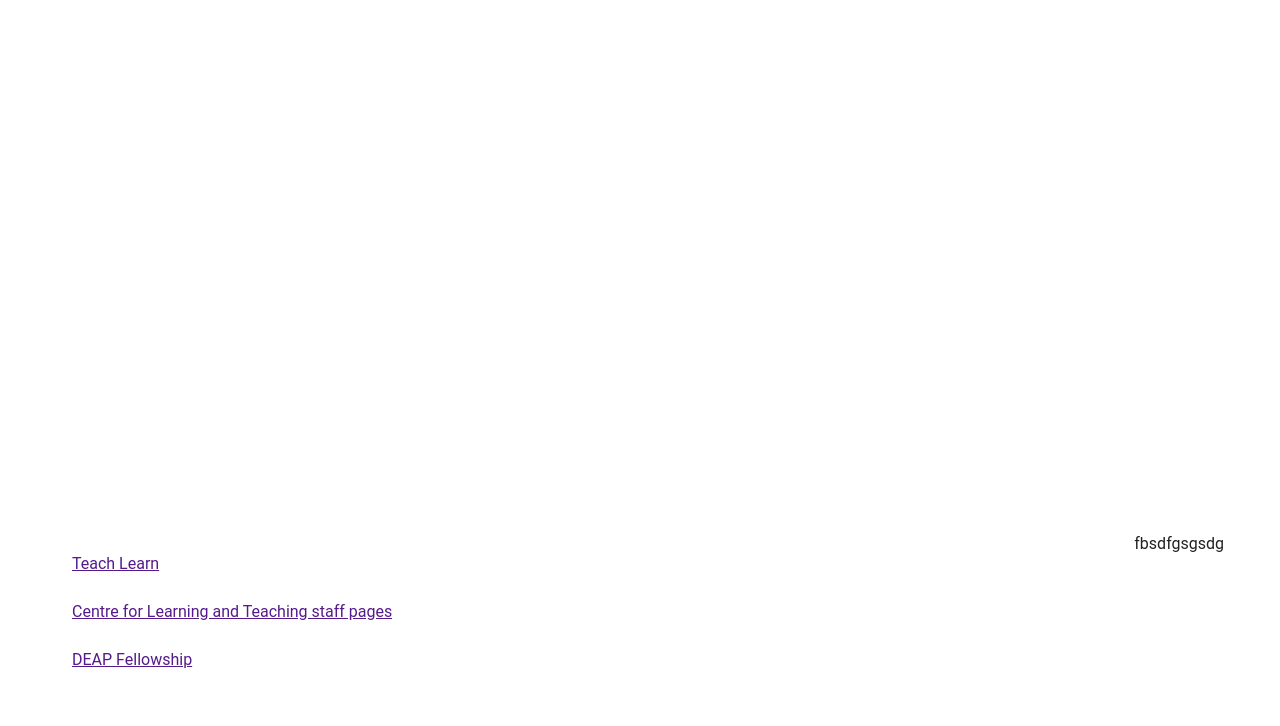
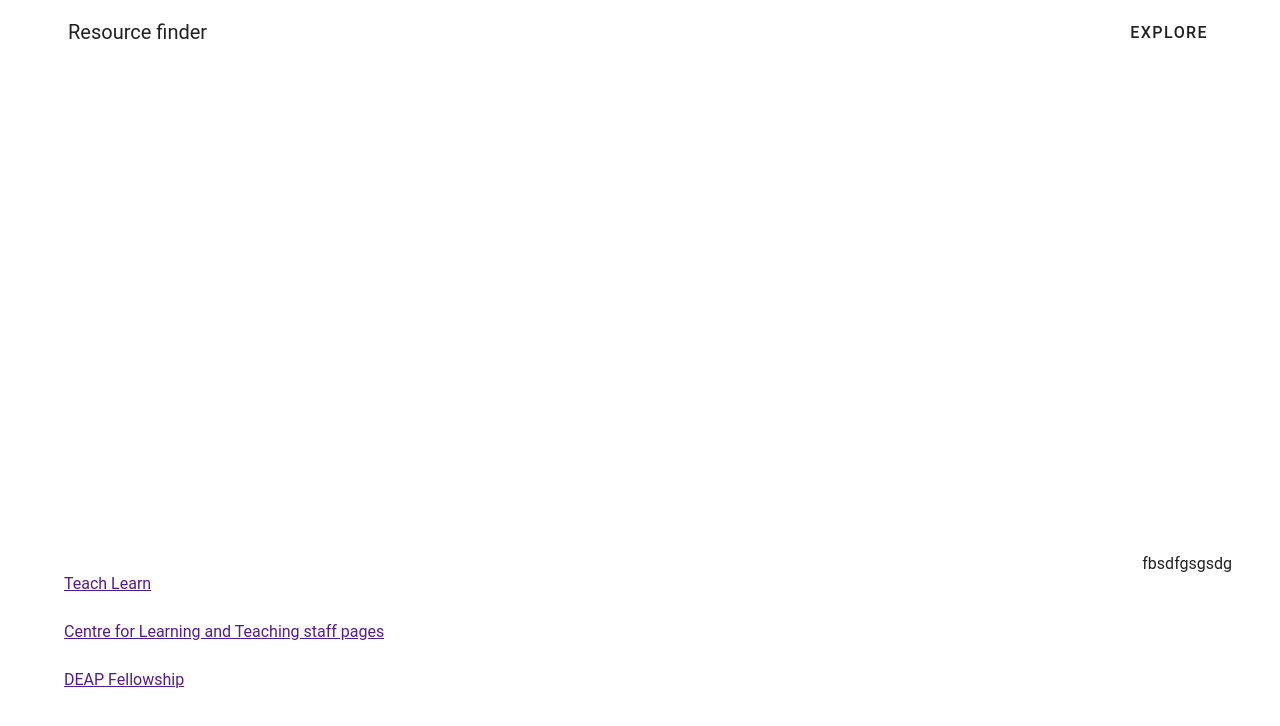
Before and after one commit to bpdavies92/resource-finder, a Nuxt app: page / in a window 1280 px wide. Shown: the top 726 px of the page. Built offline with nearby package versions, Linux system fonts and the light colour scheme.

Commit message:
Added nav and reduced size of the filter column

```diff
--- a/app/components/AppFooter.vue
+++ b/app/components/AppFooter.vue
@@ -1,12 +1,10 @@
 <template>
   <v-footer
-    class="position-relative mt-12"
+    class="position-relative mt-12 pl-12 pr-12"
     app
     height="40"
   >
-
-    <v-container>
-        <v-sheet color="transparent" class="d-flex justify-space-between">
+        <v-sheet width="100%" color="transparent" class="d-flex justify-space-between">
             <div>
               <v-list>
                 <v-list-item><a href="">Teach Learn</a></v-list-item>
@@ -18,8 +16,6 @@
               fbsdfgsgsdg
             </div>
         </v-sheet>
-    </v-container>
-
   </v-footer>
 </template>
 
--- a/app/components/Card.vue
+++ b/app/components/Card.vue
@@ -3,13 +3,17 @@
         <v-img
         src="https://images.unsplash.com/photo-1755289445750-71c381bfc8e4?q=80&w=2670&auto=format&fit=crop&ixlib=rb-4.1.0&ixid=M3wxMjA3fDB8MHxwaG90by1wYWdlfHx8fGVufDB8fHx8fA%3D%3D"
         cover
+        max-height="150"
         >
         </v-img>
         <v-card-title>
-            a;lkfdja;lkfja;lkdfj
+            <slot name="title"></slot>
         </v-card-title>
-        <v-card-title>
-
-        </v-card-title>
+        <v-card-text>
+            <slot name="description"></slot>
+        </v-card-text>
+        <v-card-actions>
+            <v-btn  text="Learn more"></v-btn>
+        </v-card-actions>
     </v-card>
 </template>
--- /dev/null
+++ b/app/components/CoursePrincipleBlocks.vue.vue
@@ -0,0 +1,13 @@
+<template>
+  <v-sheet>
+
+  </v-sheet>
+</template>
+
+<script setup>
+
+</script>
+
+<style>
+
+</style>
--- a/app/layouts/default.vue
+++ b/app/layouts/default.vue
@@ -1,8 +1,23 @@
 <template>
   <v-app>
+    <v-app-bar :elevation="0" class="pr-12 pl-12 position-relative mb-n12">
+      <!-- <template v-slot:prepend>
+        <v-app-bar-nav-icon></v-app-bar-nav-icon>
+      </template> -->
+
+      <v-app-bar-title class="cursor-pointer" @click="router.push({path: '/'})">Resource finder</v-app-bar-title>
+
+      <v-btn size="large" variant="text" to="/explore">Explore</v-btn>
+    </v-app-bar>
     <v-main>
       <slot />
     </v-main>
     <AppFooter />
   </v-app>
 </template>
+
+<script setup>
+
+const router = useRouter()
+
+</script>
--- a/app/pages/explore.vue
+++ b/app/pages/explore.vue
@@ -5,10 +5,10 @@
         prepend-inner-icon="mdi-magnify"
         variant="outlined"
         rounded="rounded pill"
+        ></v-text-field>
 
-        ></v-text-field>
         <v-row>
-            <v-col cols="12" md="4">
+            <v-col cols="12" md="3">
                 <v-sheet class="position-sticky top-0" height="min-content">
                     <v-menu
                     transition="fade-transition"
@@ -35,17 +35,27 @@
                     </template>
                         <v-list class="rounded-xl" :class="{'rounded-t-0': menuOpenClose}" border="primaryBlack opacity-100 lg">
                             <v-list-item color="#303030" v-for="(a, index) in testArry" :key="index">
-                                    <v-list-title>{{ a }}</v-list-title>
+                                    <v-list-title>
+
+                                    </v-list-title>
                             </v-list-item>
                         </v-list>
                     </v-menu>
                 </v-sheet>
             </v-col>
-            <v-col cols="12" md="8">
+            <v-col cols="12" md="9">
                 <v-row >
-                    <v-col cols="12" sm="6" v-for="value in 50">
+                    <v-col cols="12" sm="6" v-for="(value, index) in resourceList">
                         <v-sheet >
-                            <Card/>
+                            <Card>
+                                <template v-slot:title>
+                                    {{ value.title }}
+                                </template>
+
+                                <template v-slot:description>
+                                    {{ value.description[0] }}
+                                </template>
+                            </Card>
                         </v-sheet>
                     </v-col>
                 </v-row>
```
